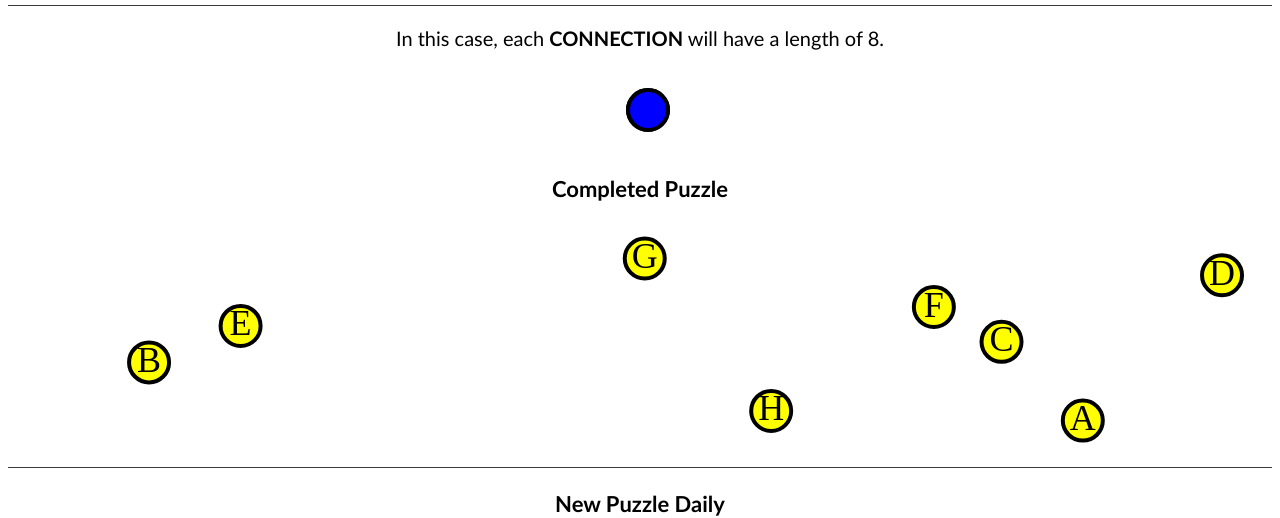
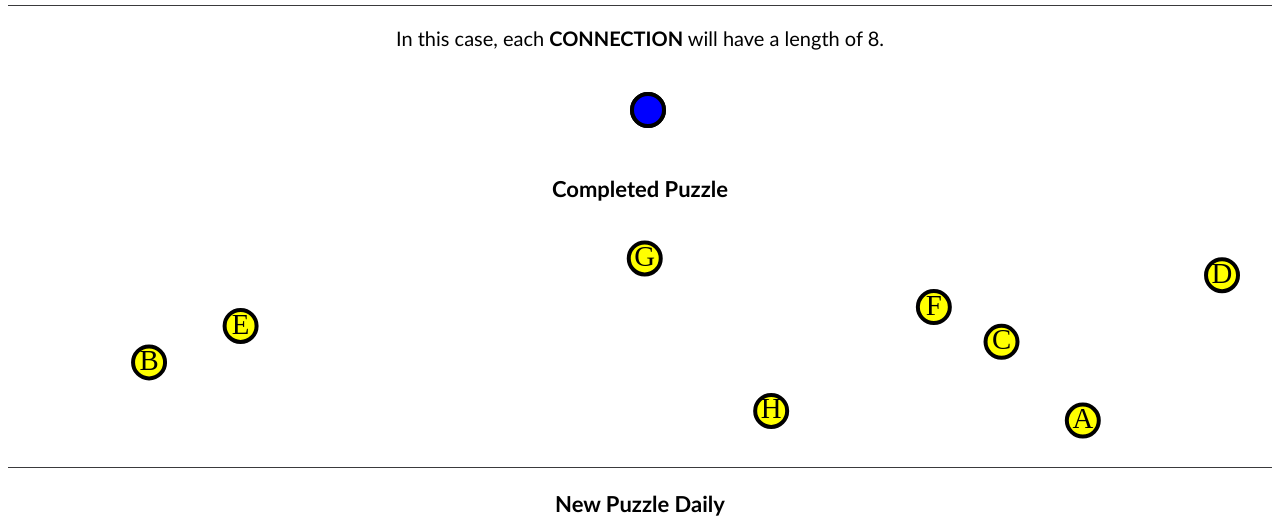
Before and after one commit to ares-codes/Connect, a website: page help.html in a window 1280 px wide. Shown: the part 153-671 px from the top of the page. Drawn offline with Linux system fonts and the light colour scheme.

Commit message:
click & help

```diff
--- a/game.js
+++ b/game.js
@@ -555,8 +555,8 @@ function incrementSeconds() {
   }
 }
 
+canvas.onclick = clickCanvas;
 setInterval(incrementSeconds, 1000);
-canvas.onclick = clickCanvas;
 
 window.addEventListener("resize", () => {
   window.location.reload();
--- a/help.html
+++ b/help.html
@@ -74,13 +74,13 @@
                             hintCanvas.setAttribute("height", style_height * dpi);
                             hintCanvas.setAttribute("width", style_width * dpi);
 
-                            let radius = 0.25 * Math.min(hintCanvas.width, hintCanvas.height);
+                            let rad = 0.2 * Math.min(hintCanvas.width, hintCanvas.height);
                             let dd = localStorage.getItem("unit_dist") * help_length;
 
                             ctx.strokeStyle = localStorage.getItem("Line") ? localStorage.getItem("Line") : "red"; //lineColor
                             ctx.lineWidth = 5;
 
-                            if (Math.hypot(dd, 0) <= 2 * radius){
+                            if (Math.hypot(dd, 0) <= 2 * rad){
                                 window.location.reload()
                             }
 
@@ -90,7 +90,7 @@
                             ctx.stroke();
 
                             ctx.beginPath();
-                            ctx.arc(dd/2 + hintCanvas.width / 2, hintCanvas.height / 2, radius, 0, 2 * Math.PI, false);
+                            ctx.arc(dd/2 + hintCanvas.width / 2, hintCanvas.height / 2, rad, 0, 2 * Math.PI, false);
                             ctx.fillStyle = localStorage.getItem("Dot") ? localStorage.getItem("Dot") : "blue"; //circleFillColor
                             ctx.fill();
                             ctx.lineWidth = 4;
@@ -98,7 +98,7 @@
                             ctx.stroke();
 
                             ctx.beginPath();
-                            ctx.arc((hintCanvas.width / 2) - dd/2, hintCanvas.height / 2, radius, 0, 2 * Math.PI, false);
+                            ctx.arc((hintCanvas.width / 2) - dd/2, hintCanvas.height / 2, rad, 0, 2 * Math.PI, false);
                             ctx.fillStyle = localStorage.getItem("Dot") ? localStorage.getItem("Dot") : "blue"; //circleFillColor
                             ctx.fill();
                             ctx.lineWidth = 4;
@@ -113,7 +113,7 @@
                         </p>
                         <canvas id = "exCanvas" style = "width: 100vw; height: 30vh; position: relative;"></canvas>
                         <script>
-                            radius = 0.25 * Math.min(hintCanvas.width, hintCanvas.height);
+                            rad = 0.2 * Math.min(hintCanvas.width, hintCanvas.height);
                             //no points are overlapping other points
                             function intersect(x0, y0, r0, x1, y1, r1) {
                                 return Math.hypot(x0 - x1, y0 - y1) <= r0 + r1;
@@ -121,7 +121,7 @@
 
                             function overlaps(x, y, pts) {
                                 for (let i = 0; i < pts.length; i++) {
-                                    if (intersect(x, y, radius, pts[i][0], pts[i][1], radius)) {
+                                    if (intersect(x, y, rad, pts[i][0], pts[i][1], rad)) {
                                     //console.log(pts[i][0], pts[i][1]);
                                     return true;
                                     }
@@ -132,10 +132,10 @@
                             //points are fully visible on screen
                             function offCanvas(x, y, ctx) {
                                 return (
-                                    x - radius <= 0 ||
-                                    x + radius >= ctx.width ||
-                                    y - radius <= 0 ||
-                                    y + radius >= ctx.height
+                                    x - rad <= 0 ||
+                                    x + rad >= ctx.width ||
+                                    y - rad <= 0 ||
+                                    y + rad >= ctx.height
                                 );
                             }
 
@@ -206,7 +206,7 @@
 
                                 for(let i = 0; i < points.length; i += 2){
                                     ctx.beginPath();
-                                    ctx.arc(points[i][0], points[i][1], radius, 0, 2 * Math.PI, false);
+                                    ctx.arc(points[i][0], points[i][1], rad, 0, 2 * Math.PI, false);
                                     ctx.fillStyle = localStorage.getItem("Highlight") ? localStorage.getItem("Highlight") : "yellow"; //circleFillColor
                                     ctx.fill();
                                     ctx.lineWidth = 4;
@@ -214,7 +214,7 @@
                                     ctx.stroke();
 
                                     ctx.beginPath();
-                                    ctx.arc(points[i + 1][0], points[i + 1][1], radius, 0, 2 * Math.PI, false);
+                                    ctx.arc(points[i + 1][0], points[i + 1][1], rad, 0, 2 * Math.PI, false);
                                     ctx.fillStyle = localStorage.getItem("Highlight") ? localStorage.getItem("Highlight") : "yellow"; //circleFillColor
                                     ctx.fill();
                                     ctx.lineWidth = 4;
@@ -222,7 +222,7 @@
                                     ctx.stroke();
 
                                     ctx.beginPath()
-                                    ctx.font = (1.8 * radius).toString() + "px serif";
+                                    ctx.font = (1.8 * rad).toString() + "px serif";
                                     ctx.textAlign = "center"
                                     ctx.fillStyle =  "black"
                                     ctx.textBaseline = "middle"
```
